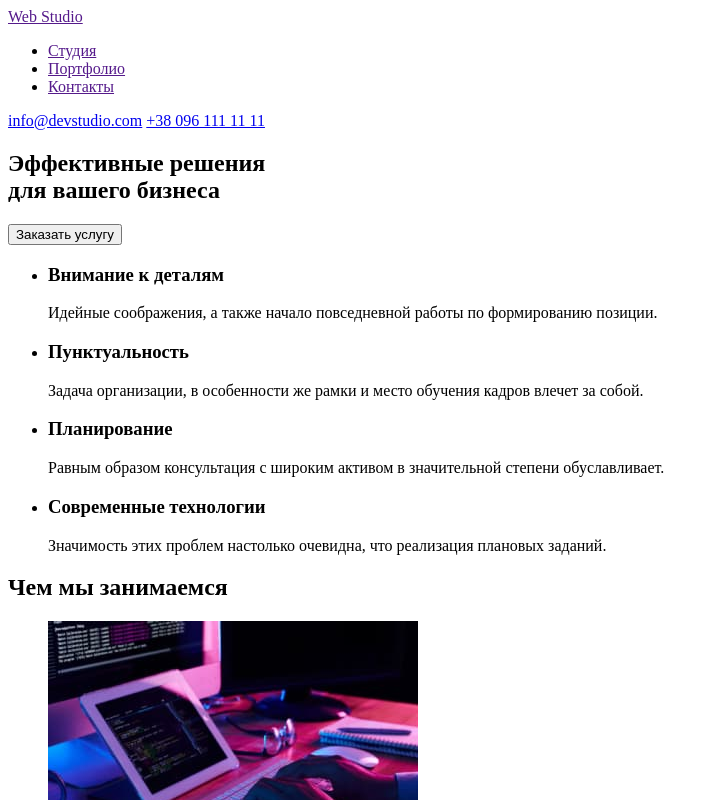
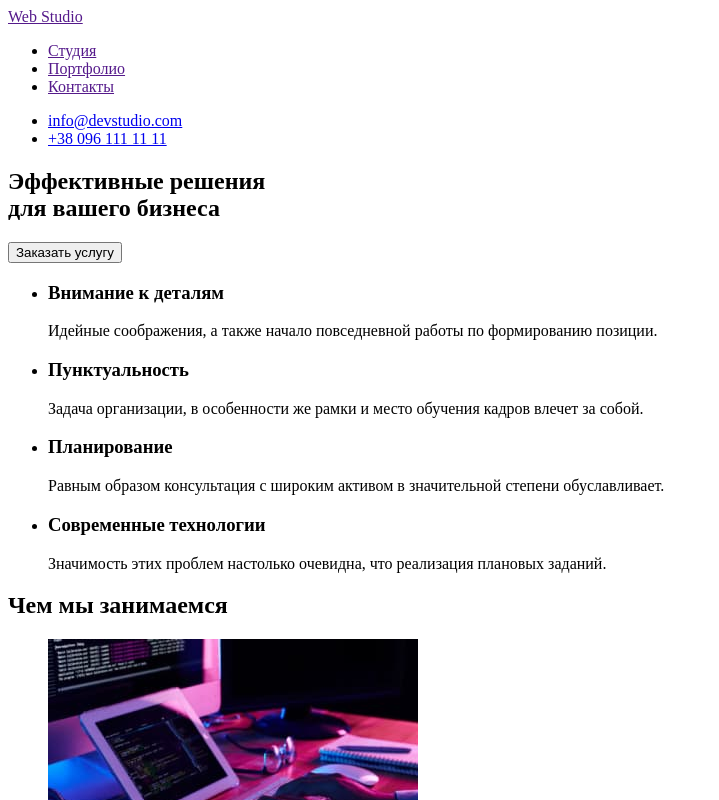
Before and after one commit to KatePls/goit-markup-hw-01, a plain HTML site: page index.html in a window 1280 px wide. Shown: the top 800 px of the page, without its empty margins (0-719 px from the left). Drawn offline with Linux system fonts and the light colour scheme.

Commit message:
fixed version)
исправила все замечания ментора

```diff
--- a/index.html
+++ b/index.html
@@ -17,10 +17,13 @@
         <li><a href="">Контакты</a></li>
       </ul>
     </nav>
-    <a href="mailto:info@devstudio.com">info@devstudio.com</a>
-    <a href="tel:+380961111111">+38 096 111 11 11</a>
+    <ul>
+      <li><a href="mailto:info@devstudio.com">info@devstudio.com</a></li>
+      <li><a href="tel:+380961111111">+38 096 111 11 11</a></li>
+    </ul>
   </header>
 
+ <main>
   <section>
     <h1>Эффективные решения <br> для вашего бизнеса</h1>
     <form action="#">
@@ -28,7 +31,7 @@
     </form>
   </section>
 
- <main>
+  <section>
     <ul>
       <li>
         <h3>Внимание к деталям</h3>
@@ -53,6 +56,7 @@
       <li><img src="./images/img2.jpg" alt="photo2" width="370"></li>
       <li><img src="./images/img3.jpg" alt="photo3" width="370"></li>
     </ul>
+  </section>
 
   <section>
   <h2>Наша команда</h2>
@@ -78,13 +82,14 @@
       <p>UI Designer</p>
     </li>
   </ul>
-</section>
-</main>
-  <footer>
+  </section>
+ </main>
+
+ <footer>
     <a href="">Web Studio</a>
     <address>
       <ul>
-        <li><a href="">г. Киев, пр-т Леси Украинки, 26</a></li>
+        <li><a href="https://goo.gl/maps/oXbqcdVndfFrmnHC9">г. Киев, пр-т Леси Украинки, 26</a></li>
         <li><a href="mailto:info@devstudio.com">info@devstudio.com</a></li>
         <li><a href="tel:+380961111111">+38 096 111 11 11</a></li>
       </ul>
```
